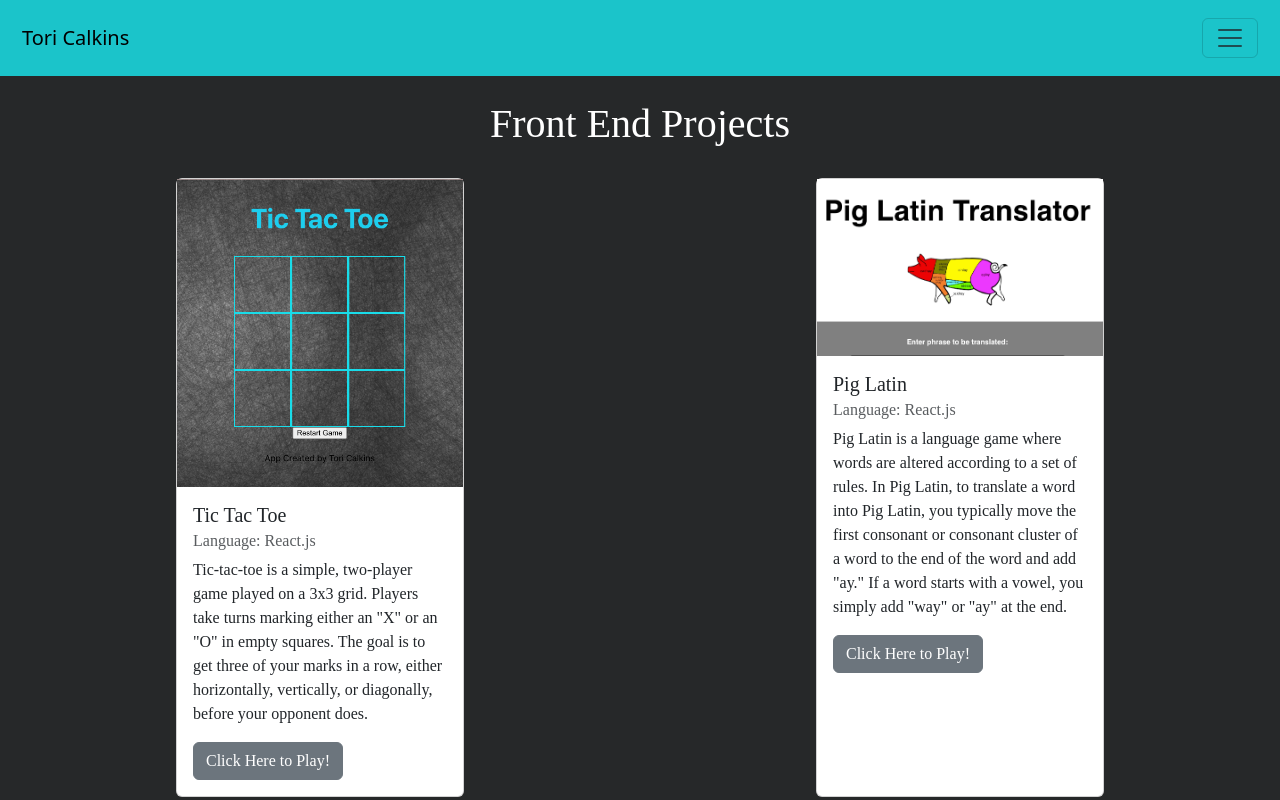
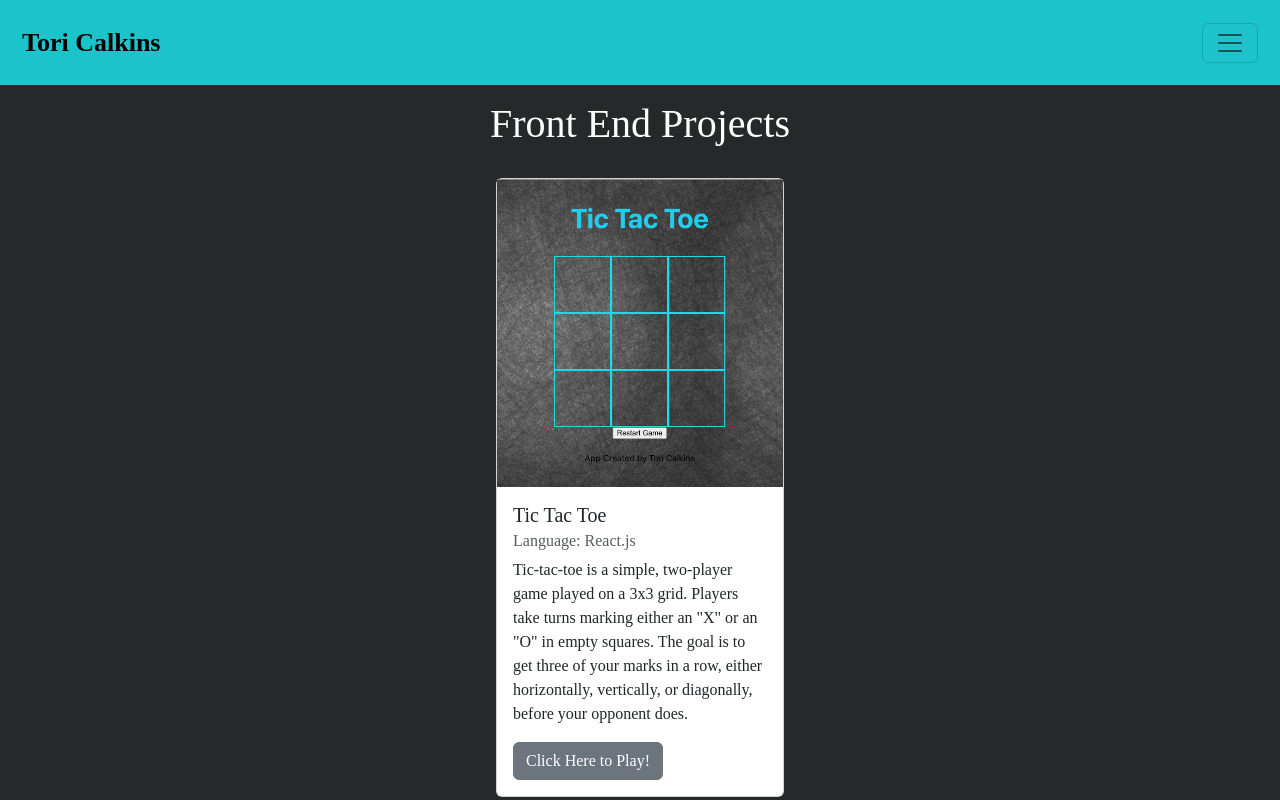
Before and after one commit to tori-calkins/portfolio, a React (Create React App) app: page /frontend in a window 1280 px wide. Shown: the top 800 px of the page. Built offline with nearby package versions, Linux system fonts and the light colour scheme.

Commit message:
got scroll button to work on all pages, header to work on the pages, and navlinks working

```diff
--- a/package.json
+++ b/package.json
@@ -7,6 +7,7 @@
     "@testing-library/react": "^13.0.0",
     "@testing-library/user-event": "^13.2.1",
     "bootstrap": "^5.3.2",
+    "mdb-react-ui-kit": "^7.0.0",
     "react": "^18.2.0",
     "react-dom": "^18.2.0",
     "react-icons": "^4.12.0",
--- a/src/App.css
+++ b/src/App.css
@@ -11,7 +11,7 @@
 }
 
 .intro{
-  width: 50%; /* Adjust the width as needed*/
+  width: 50%;
   margin: 0 auto;
   text-align: center;
   color: aliceblue;
@@ -19,7 +19,7 @@
 .intro-p{
   padding-top: 30px;
   padding-bottom: 40px;
-  width: 50%; /* Adjust the width as needed*/
+  width: 50%;
   margin: 0 auto;
   text-align: center;
   color: aliceblue;
@@ -43,7 +43,14 @@ body#home{
   background-size: cover;
   width:100vw;
   min-height: 100vh;
-  font-family: IBM Plex Serif
+  font-family: IBM Plex Serif;
+}
+
+body, html {
+  margin: 0;
+  padding: 0;
+  background-color: #262829;
+  font-family: IBM Plex Serif;
 }
 
 #icons{
@@ -114,10 +121,11 @@ body#home{
   color:white;
   padding-top: 100px;
 }
-#projectCards{
+#projectCards {
   display: flex;
-  flex-wrap: wrap;
-  justify-content: space-around;
+  flex-direction: column; /* Stack items vertically */
+  align-items: center; /* Center items horizontally */
+  gap: 20px; /* Add space between items */
   margin-bottom: 30px;
   margin-top: 30px;
   overflow: hidden;
@@ -129,4 +137,13 @@ body#home{
   position: fixed;
   width: 100%;
   padding: 10px;
+  z-index: 1000;
+  font-family: IBM Plex Serif;
+  font-size: 20px;
 }
+
+#cornerName{
+  font-family: IBM Plex Serif;
+  font-size: 26px;
+  font-weight: bold;
+}
--- a/src/App.js
+++ b/src/App.js
@@ -4,6 +4,8 @@ import Frontend from './pages/FrontendProjects'
 import FullStackProjects from'./pages/FullStackProjects'
 import { Route, Routes } from 'react-router-dom'
 import './App.css'
+import 'bootstrap/dist/css/bootstrap.min.css'
+import BackToTopButton from './components/BackToTopButton.js';
 
 const App = () => {
   return (
@@ -13,6 +15,7 @@ const App = () => {
       <Route path="/frontend" element={<Frontend/>}/>
       <Route path="/fullstackprojects" element={<FullStackProjects/>}/>
     </Routes>
+    <BackToTopButton />
     </>
   )
 }
--- /dev/null
+++ b/src/components/BackToTopButton.js
@@ -0,0 +1,54 @@
+import React, { useEffect } from 'react';
+import { MDBBtn } from 'mdb-react-ui-kit';
+
+const BackToTopButton = () => {
+  useEffect(() => {
+    const scrollFunction = () => {
+      const mybutton = document.getElementById("btn-back-to-top");
+      if (
+        document.body.scrollTop > 20 ||
+        document.documentElement.scrollTop > 20
+      ) {
+        mybutton.style.display = "block";
+      } else {
+        mybutton.style.display = "none";
+      }
+    };
+
+    window.onscroll = () => scrollFunction();
+
+    return () => {
+      window.onscroll = null;
+    };
+  }, []);
+
+  const backToTop = () => {
+    document.body.scrollTop = 0;
+    document.documentElement.scrollTop = 0;
+  };
+
+  return (
+    <MDBBtn
+      onClick={backToTop}
+      id='btn-back-to-top'
+      style={{
+        position: "fixed",
+        bottom: "20px",
+        right: "20px",
+        display: "none",
+        width: "60px",
+        height: "60px",
+        borderRadius: "50%",
+        backgroundColor: "#1bc4ca",
+        fontSize: "36px",
+        textAlign: "center",
+        lineHeight: "50px",
+      }}
+      className='btn-floating'
+    >
+      {"\u2191"}
+    </MDBBtn>
+  );
+};
+
+export default BackToTopButton;
--- a/src/pages/FrontendProjects.js
+++ b/src/pages/FrontendProjects.js
@@ -4,6 +4,7 @@ import tictactoe from '../assets/TicTacToe.ss.png'
 import piglatin from '../assets/PigLatin.ss.png'
 import { NavLink } from "react-router-dom"
 import Header1 from "../pages/Header1"
+// import BackToTopButton from '../components/BackToTopButton.js';
 
 const Frontend = () => {
     return(
@@ -72,6 +73,7 @@ const Frontend = () => {
             </Card>
         </div>
        </body>
+       {/* <BackToTopButton /> */}
        </>
     )
 }
--- a/src/pages/FullStackProjects.js
+++ b/src/pages/FullStackProjects.js
@@ -3,6 +3,7 @@ import { Card, CardBody, CardSubtitle, CardText, CardTitle, Button} from 'reacts
 import RatieMate from "../assets/ratiemate.png"
 import { NavLink } from "react-router-dom"
 import Header2 from "../pages/Header2"
+import BackToTopButton from '../components/BackToTopButton.js';
 
 const FullStackProjects = () => {
     return(
@@ -41,6 +42,7 @@ const FullStackProjects = () => {
                 </CardBody>
             </Card>
             </div>
+        <BackToTopButton />
         </body>
         </>
     )
--- a/src/pages/Header1.js
+++ b/src/pages/Header1.js
@@ -10,7 +10,7 @@ const Header1 = (args) => {
         <>
         <div className="Header1">
             <Navbar {...args}>
-                <NavbarBrand href="/">Tori Calkins</NavbarBrand>
+                <NavbarBrand id="cornerName" href="/">Tori Calkins</NavbarBrand>
                 <NavbarToggler onClick={toggle} />
                 <Collapse isOpen={isOpen} navbar>
                     <Nav navbar>
--- a/src/pages/Header2.js
+++ b/src/pages/Header2.js
@@ -10,7 +10,7 @@ const Header2 = (args) => {
         <>
         <div className="Header2">
             <Navbar {...args}>
-                <NavbarBrand href="/">Tori Calkins</NavbarBrand>
+                <NavbarBrand id="cornerName" href="/">Tori Calkins</NavbarBrand>
                 <NavbarToggler onClick={toggle} />
                 <Collapse isOpen={isOpen} navbar>
                     <Nav navbar>
--- a/src/pages/Home.js
+++ b/src/pages/Home.js
@@ -68,11 +68,7 @@ const Home = () => {
                         <IoLogoGithub id="icons-4"/>
                     </NavLink>
                 </div>
-                <div>
-                    <button
-                        onclick="topFunction()" id="myBtn" title="Go to top">⬆️
-                    </button>
-                </div>
+
             </body>
         </>
     )
```
Also changed, not shown: 1 other file (tests, documents, lock files or other folders).
